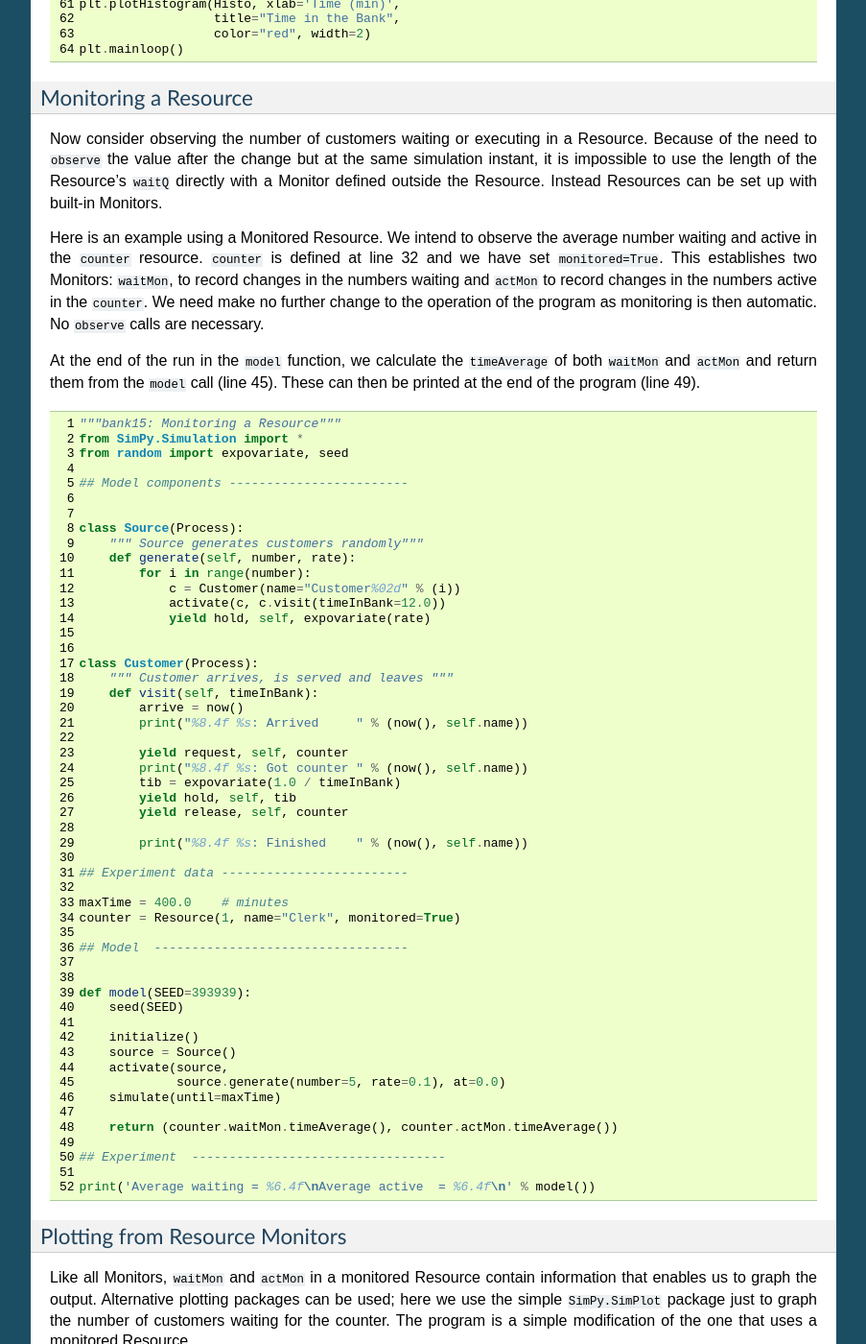
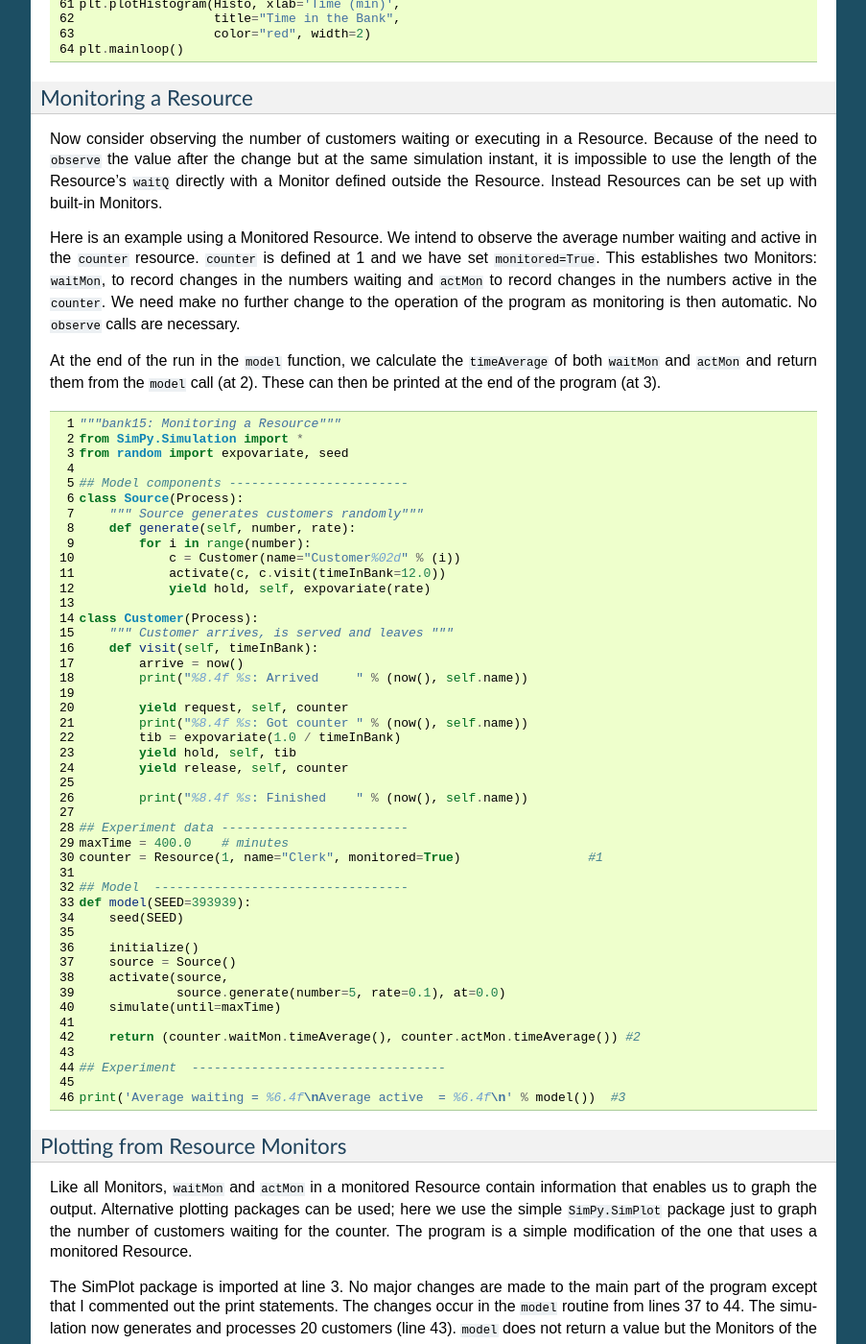
Before and after one commit to SimPyClassic/SimPyClassic, a Sphinx documentation site: the page built from docs/source/Tutorials/TheBank2.rst, in a window 1280 px wide and 1400 px high, scrolled down 13388 px. Shown: the whole window at 96% size, without its empty margins (198-1101 px from the left). Built offline with Sphinx 7.4.7, drawn with Linux system fonts in a browser that asks for light colours; the version number could not be read and is left out.

Commit message:
modify reference to lines in bank2 text, bank15

```diff
--- a/docs/source/Tutorials/TheBank2.rst
+++ b/docs/source/Tutorials/TheBank2.rst
@@ -485,7 +485,7 @@
 
 Here is an example using a Monitored Resource. We intend to observe
 the average number waiting and active in the ``counter``
-resource. ``counter`` is defined at line 32 and we have set
+resource. ``counter`` is defined at 1 and we have set
 ``monitored=True``. This establishes two Monitors: ``waitMon``, to
 record changes in the numbers waiting and ``actMon`` to record changes
 in the numbers active in the ``counter``. We need make no further
@@ -494,8 +494,8 @@
 
 At the end of the run in the ``model`` function, we calculate the
 ``timeAverage`` of both ``waitMon`` and ``actMon`` and return them
-from the ``model`` call (line 45). These can then be printed at
-the end of the program (line 49).
+from the ``model`` call (at 2). These can then be printed at
+the end of the program (at 3).
 
 .. literalinclude:: bankprograms/bank15.py
 
--- a/docs/source/Tutorials/bankprograms/bank15.py
+++ b/docs/source/Tutorials/bankprograms/bank15.py
@@ -3,8 +3,6 @@
 from random import expovariate, seed
 
 ## Model components ------------------------
-
-
 class Source(Process):
     """ Source generates customers randomly"""
     def generate(self, number, rate):
@@ -12,7 +10,6 @@
             c = Customer(name="Customer%02d" % (i))
             activate(c, c.visit(timeInBank=12.0))
             yield hold, self, expovariate(rate)
-
 
 class Customer(Process):
     """ Customer arrives, is served and leaves """
@@ -29,13 +26,10 @@
         print("%8.4f %s: Finished    " % (now(), self.name))
 
 ## Experiment data -------------------------
-
 maxTime = 400.0    # minutes
-counter = Resource(1, name="Clerk", monitored=True)
+counter = Resource(1, name="Clerk", monitored=True)                 #1
 
 ## Model  ----------------------------------
-
-
 def model(SEED=393939):
     seed(SEED)
 
@@ -45,8 +39,8 @@
              source.generate(number=5, rate=0.1), at=0.0)
     simulate(until=maxTime)
 
-    return (counter.waitMon.timeAverage(), counter.actMon.timeAverage())
+    return (counter.waitMon.timeAverage(), counter.actMon.timeAverage()) #2
 
 ## Experiment  ----------------------------------
 
-print('Average waiting = %6.4f\nAverage active  = %6.4f\n' % model())
+print('Average waiting = %6.4f\nAverage active  = %6.4f\n' % model())  #3
```
